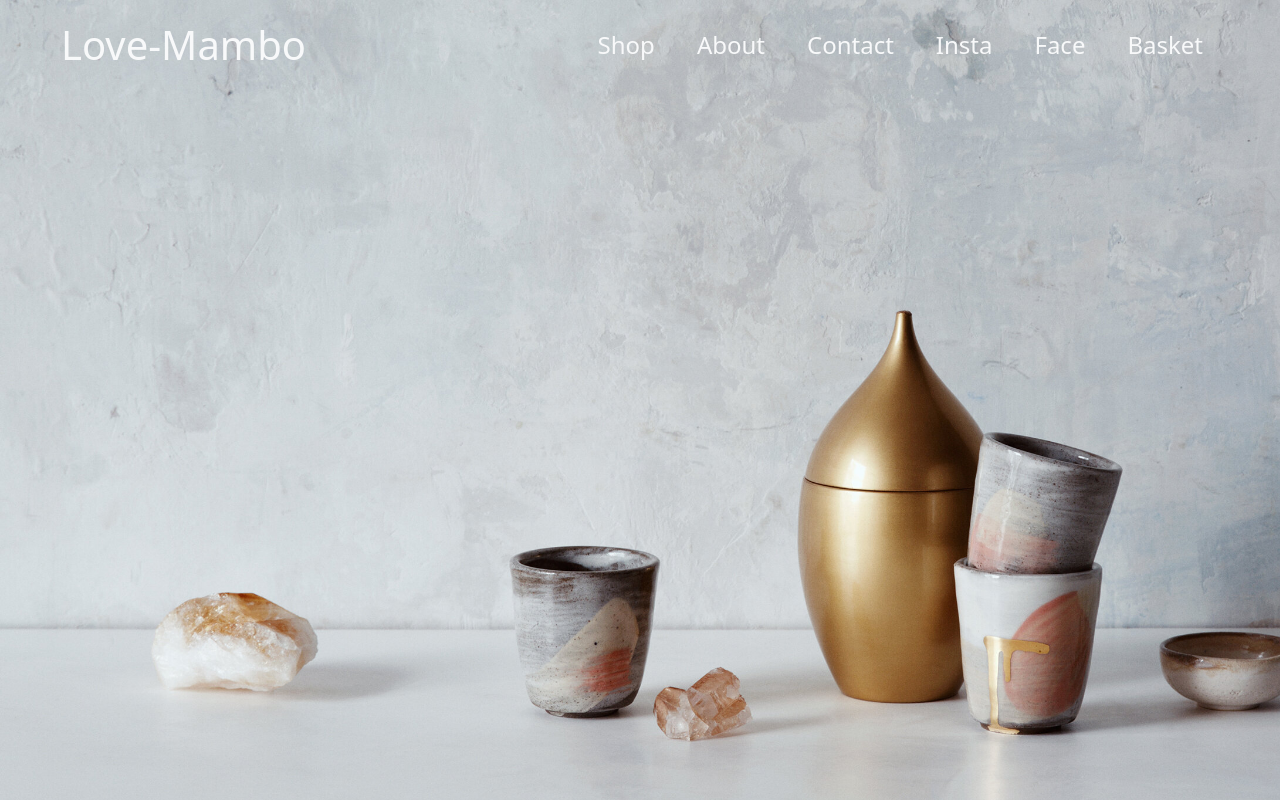
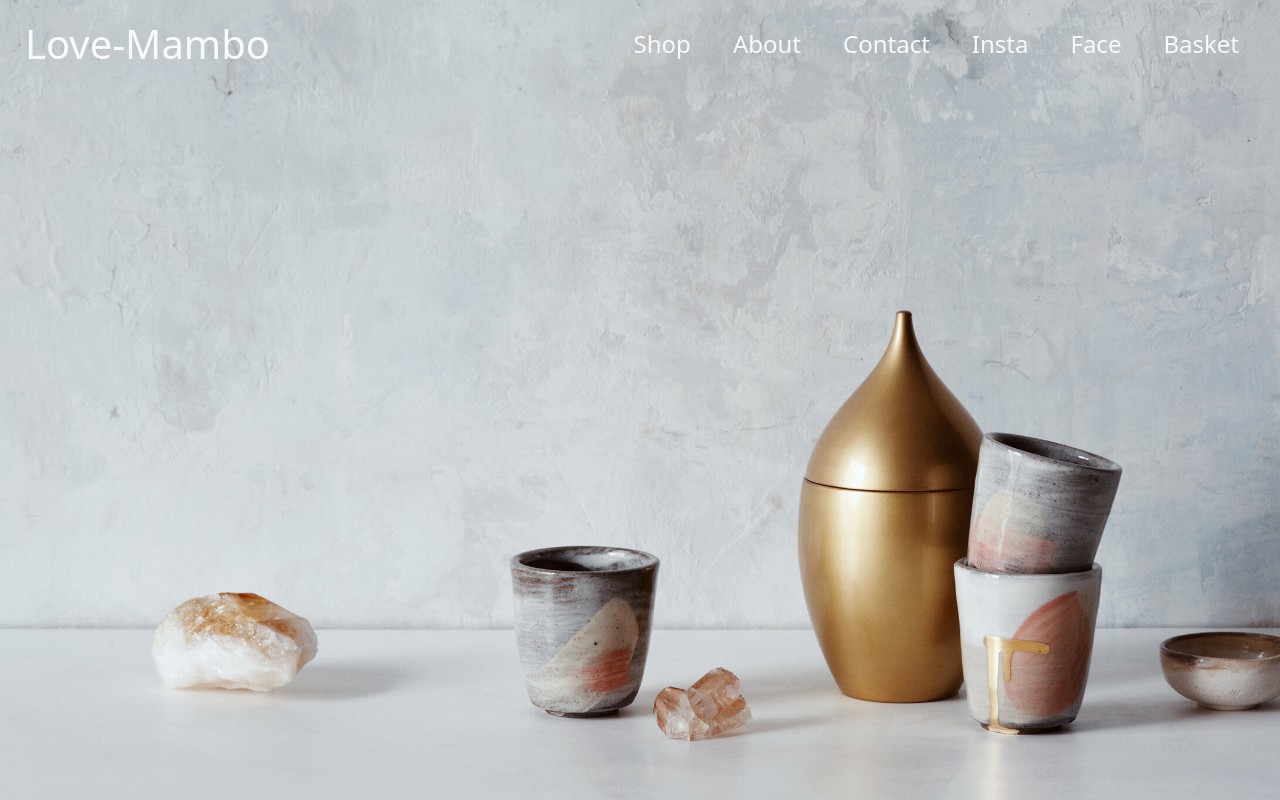
Before and after one commit to olilewis1/plant-shop, a React (Create React App) app in the folder client/: page / in a window 1280 px wide. Shown: the top 800 px of the page. Built offline with nearby package versions, Linux system fonts and the light colour scheme.

Commit message:
navbar now responsive, just need to change black background

```diff
--- a/client/src/components/NavbarHomepage.js
+++ b/client/src/components/NavbarHomepage.js
@@ -1,4 +1,5 @@
-import React from 'react'
+import React, { useState } from 'react'
+import "bootstrap/js/src/collapse.js";
 import { counterActions } from '../Store/index'
 import { useDispatch } from 'react-redux';
 import { useSelector } from 'react-redux';
@@ -21,31 +22,51 @@ const NavbarHomepage = () => {
   };
  const counterState =  useSelector((state) => state.counter)
 
+ const [toggleNavClass, setToggleNavClass ] = useState(true)
+const handleNavToggle = () =>  {
+console.log('omne', toggleNavClass)
+const falseTog = false
+const trueTog = true
+if (toggleNavClass === true) {
+  console.log('hi', toggleNavClass)
+  setToggleNavClass(falseTog)
+}
+if (toggleNavClass === false) {
+  setToggleNavClass(trueTog)
+}
+
+}
 
 
   return (
     <div>
       {counterState.counter ?     <div className='nav-home text-light'>
+      <nav class="navbar navbar-expand-lg navbar-light">
+  <div class="container-fluid "> <Link to='/' name='two' onClick={incrementHandler} className="btn text-light btn-outline-* fs-1 navbar-brand">Love-Mambo</Link>
+    <button class="navbar-toggler" type="button" data-bs-toggle="collapse" data-bs-target="#navbarTogglerDemo02" aria-controls="navbarTogglerDemo02" aria-expanded="false" aria-label="Toggle navigation">
+      <span class="navbar-toggler-icon"></span>
+    </button>
+
+    <div class=' collapse navbar-collapse justify-content-md-end ' id="navbarTogglerDemo02">
+
+      <div class="navbar-nav d-sm-flex align-items-start" >
+
+      <Link to='/shop' onClick={incrementHandler} className='me-3 btn text-light btn-outline-* fs-4 nav-item ' name='one'>Shop</Link>
+        <Link to='/about' onClick={incrementHandler} className='me-3 btn text-light btn-outline-* fs-4 nav-item' name='one' >About</Link>
+        <Link to='/contact' onClick={incrementHandler} className='me-3 btn text-light btn-outline-* fs-4 nav-item' name='one'>Contact</Link>
+        <a  href='https://www.bbc.co.uk'  onClick={incrementHandler} className='me-3 btn text-light btn-outline-* fs-4 nav-item' name='one'>Insta</a>
+        <a  href='https://www.bbc.co.uk'  onClick={incrementHandler} className='me-3 btn text-light btn-outline-* fs-4 nav-item' name='one'>Face</a>
+        <Link to='/basket' onClick={incrementHandler} className='me-3 btn text-light btn-outline-* fs-4 nav-item' name='one'>Basket</Link>
+      </div>
+    </div>
+  </div>
+</nav>
+
   {/* <div className=''>
     <img src={mainImageHome} alt='bo' className="img-fluid h-50"/>
   </div>  */}
-    <div className='d-flex flex-row justify-content-between navbar navbar-expand-sm  navbar-expand-sm  navbar-light '>
+    </div> :
 
-
-      <div className='ms-5' >
-        <Link to='/' name='two' onClick={incrementHandler} className="btn text-light btn-outline-* fs-1 ">Love-Mambo</Link>
-      </div>
-      <div className='d-flex flex-row me-5 justify-content-center
-      mw-100'>
-        <Link to='/shop' onClick={incrementHandler} className='me-3 btn text-light btn-outline-* fs-4 ' name='one'>Shop</Link>
-        <Link to='/about' onClick={incrementHandler} className='me-3 btn text-light btn-outline-* fs-4 ' name='one' >About</Link>
-        <Link to='/contact' onClick={incrementHandler} className='me-3 btn text-light btn-outline-* fs-4 ' name='one'>Contact</Link>
-        <a  href='https://www.bbc.co.uk'  onClick={incrementHandler} className='me-3 btn text-light btn-outline-* fs-4 ' name='one'>Insta</a>
-        <a  href='https://www.bbc.co.uk'  onClick={incrementHandler} className='me-3 btn text-light btn-outline-* fs-4 ' name='one'>Face</a>
-        <Link to='/basket' onClick={incrementHandler} className='me-3 btn text-light btn-outline-* fs-4 ' name='one'>Basket</Link>
-      </div>
-    </div>
-    </div> :
 
 
 <div className='nav-home-No-Image text-dark'>
```
